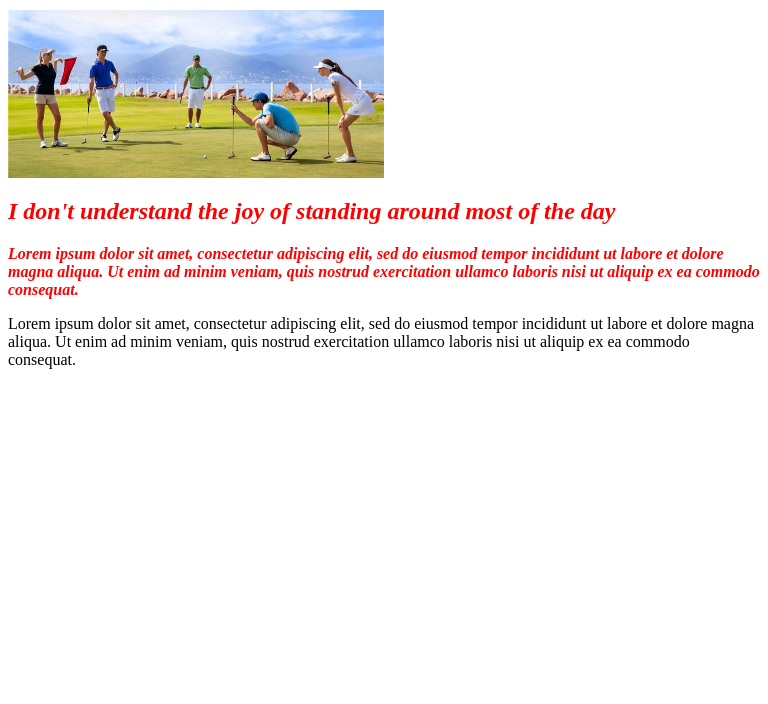
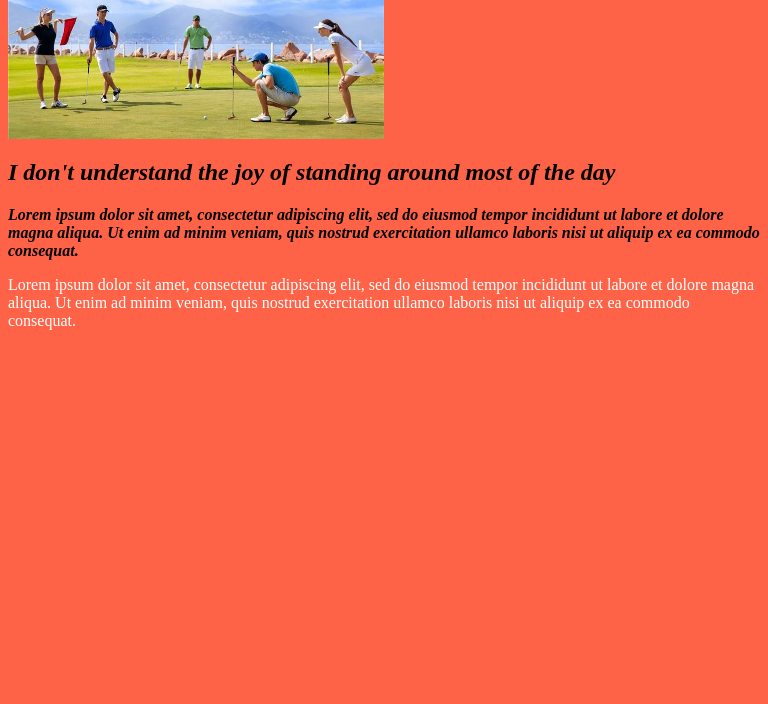
Before and after one commit to VicOhPNW/boring, a plain HTML site: page index.html in a window 768 px wide. Shown: the part 96-800 px from the top of the page. Drawn offline with Linux system fonts and the light colour scheme.

Commit message:
add media queries for 2 different media viewports.

```diff
--- a/css/styles.css
+++ b/css/styles.css
@@ -7,3 +7,24 @@
 img {
   width: 50%;
 }
+
+@media screen and (max-width: 1000px) and (min-width: 700px) {
+    body {
+        background:  #FF6347;
+        color: #FFF;
+    }
+    .intro {
+      color: black;
+    }
+}
+
+@media screen and (max-width: 480px) and (min-width: 300px) {
+  body {
+    background-color: black;
+    color: white;
+  }
+}
+
+
+/*Mobile screens (roughly 300 - 480 pixels wide)
+Medium and tablet screens (roughly 700 - 1000 pixels wide)*/
--- a/index.html
+++ b/index.html
@@ -1,7 +1,7 @@
 <DOCTYPE! html>
 <html>
   <head>
-    <link href="css/styles.css" rel="stylesheet" type="text/css"
+    <link href="css/styles.css" rel="stylesheet" type="text/css">
     <title>Boring</title>
   </head>
 
```
